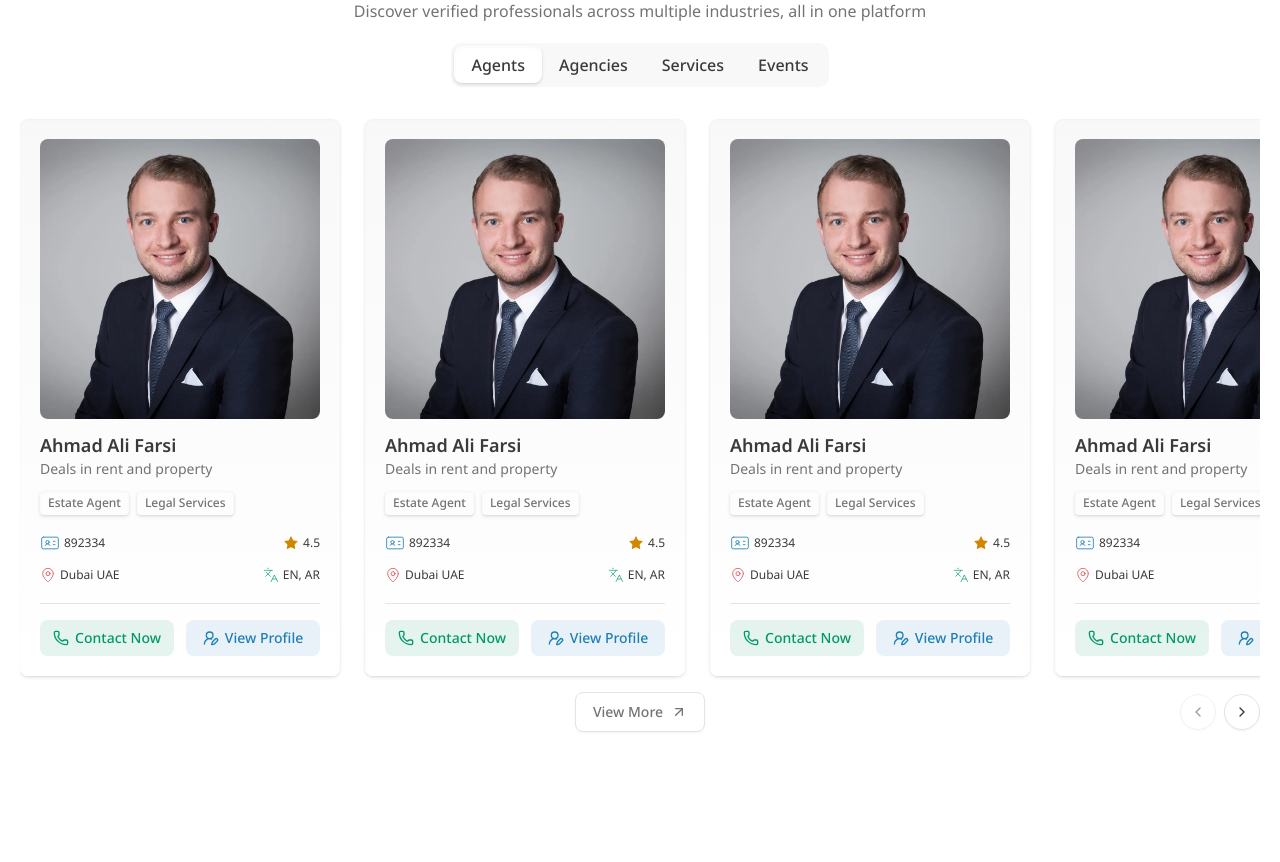
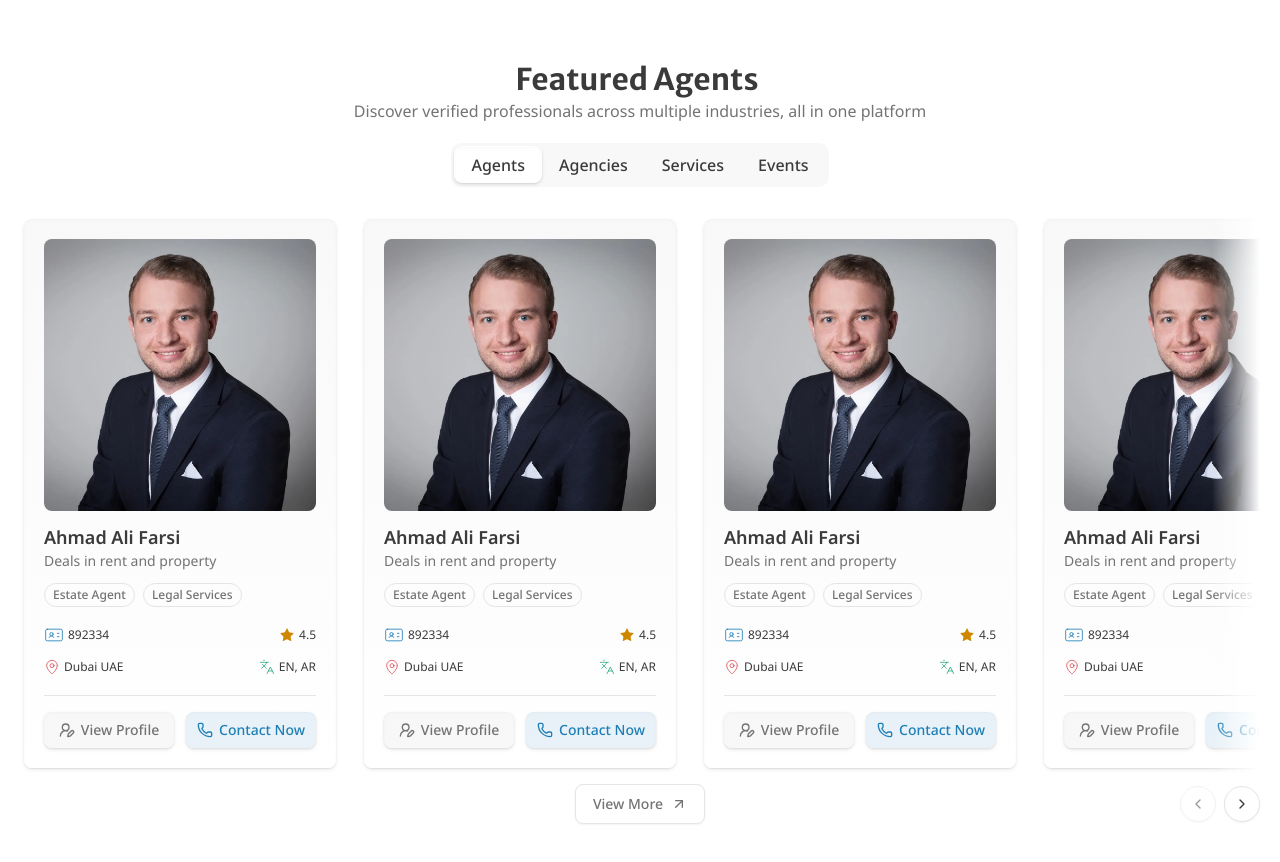
Before and after one commit to sameedahri/faa-main-frontend, a Next.js app: page / in a window 1280 px wide. Shown: the part 1524-2386 px from the top of the page. Built offline with nearby package versions, Linux system fonts and the light colour scheme.

Commit message:
Update home page layout with enhanced hero section, improved carousel functionality, and refined mission cards. Added new image asset and adjusted styles for better responsiveness and user experience.

```diff
--- a/src/app/missions/page.tsx
+++ b/src/app/missions/page.tsx
@@ -28,7 +28,7 @@ function MissionsPage() {
                         title="Choose Your Mission"
                     />
                 </div>
-                <div className='grid grid-cols-4 gap-5'>
+                <div className='grid grid-cols-1 gap-5 md:grid-cols-2 xl:grid-cols-4'>
                     {missions.map((mission) => (
                         <MissionCard
                             key={mission.title}
--- a/src/app/page.tsx
+++ b/src/app/page.tsx
@@ -8,7 +8,8 @@ import Image from "next/image";
 export default async function Home(props: PageProps<"/">) {
     return (
         <div className="flex flex-col gap-10">
-            <div className="relative min-h-[650px] overflow-hidden grid">
+            {/* Hero Section */}
+            <div className="relative min-h-[750px] overflow-hidden grid">
                 <Image
                     src={home.heroImage}
                     alt="Hero"
@@ -17,6 +18,8 @@ export default async function Home(props: PageProps<"/">) {
                     priority
                     placeholder="blur"
                 />
+                {/* Fade gradient overlay */}
+                <div className="absolute inset-0 bg-gradient-to-b from-transparent via-transparent to-white -z-[5]"></div>
                 <div className="container">
                     <div className="grid h-full relative w-full place-content-center">
                         <h1 className="text-3xl text-center font-bold backdrop-blur-md bg-white/85  rounded-md px-6 py-4 text-primary md:text-4xl">Find. Connect. Succeed.</h1>
--- a/src/app/styles/globals.css
+++ b/src/app/styles/globals.css
@@ -82,6 +82,8 @@
 
   /* Borders */
   --border-highlight: var(--border-highlight);
+
+  /* Animation */
 }
 
 :root {
--- a/src/features/home/component/section/featured-base-carousel.tsx
+++ b/src/features/home/component/section/featured-base-carousel.tsx
@@ -8,6 +8,7 @@ import React, { PropsWithChildren, useRef, useState } from 'react'
 import { Keyboard, Mousewheel, Navigation } from 'swiper/modules';
 import { Swiper, SwiperProps, SwiperSlide, SwiperSlideProps } from 'swiper/react';
 import { cn } from '@/shared/lib/utils';
+import type { Swiper as SwiperType } from 'swiper';
 
 type FeaturedBaseCarouselProps = PropsWithChildren<{
     swiperProps?: SwiperProps,
@@ -21,9 +22,20 @@ export function FeaturedBaseCarousel(props: FeaturedBaseCarouselProps) {
     const prevButtonRef = useRef<HTMLButtonElement>(null);
 
     const [_, setIsInitialized] = useState(false);
+    const [isBeginning, setIsBeginning] = useState(true);
+    const [isEnd, setIsEnd] = useState(false);
+
+    const handleSlideChange = (swiper: SwiperType) => {
+        setIsBeginning(swiper.isBeginning);
+        setIsEnd(swiper.isEnd);
+    };
 
     return (
         <div className='relative'>
+            <div className='relative'>
+                {/* Right and left fade overlay */}
+                <CarouselFadeOverlay isBeginning={isBeginning} isEnd={isEnd} />
+
                 <Swiper
                     modules={[Mousewheel, Keyboard, Navigation]}
                     keyboard
@@ -55,29 +67,29 @@ export function FeaturedBaseCarousel(props: FeaturedBaseCarouselProps) {
                         },
                         1280: {
                             slidesPerView: "auto",
-                        spaceBetween: 25,
+                            spaceBetween: 20,
                             slidesPerGroup: 2,
                             allowTouchMove: false,
                         },
                     }}
-                onInit={() => {
+                    onInit={(swiper) => {
                         setIsInitialized(true);
+                        handleSlideChange(swiper);
                     }}
-                observer={true}
-                observeParents={true}
-                observeSlideChildren={true}
+                    onSlideChange={handleSlideChange}
                     {...props.swiperProps}
                 >
                     {props.items.map((item, index) => (
                         <SwiperSlide
                             key={`${props.items.length}-${index}`}
-                        className='w-full md:max-w-[320px]'
+                            className='w-full md:px-1 md:max-w-[320px]'
                             {...props.swiperSlideProps}
                         >
                             {item}
                         </SwiperSlide>
                     ))}
                 </Swiper>
+            </div>
             <div className='grid grid-cols-4 grid-rows-1 pt-2'>
                 <Button
                     variant='outline'
@@ -115,6 +127,33 @@ export function FeaturedBaseCarousel(props: FeaturedBaseCarouselProps) {
     )
 }
 
+function CarouselFadeOverlay({ isBeginning, isEnd }: {
+    isBeginning: boolean,
+    isEnd: boolean,
+}) {
+    const className = "absolute top-0 bottom-0 hidden from-background-light to-transparent z-10 pointer-events-none transition-opacity duration-300 md:block md:w-10 lg:w-12"
+    return (
+        <>
+            <div
+                className={cn(
+                    className,
+                    "bg-gradient-to-r left-0",
+                    isBeginning ? "opacity-0" : "opacity-100"
+                )}
+            />
+
+            {/* Right fade overlay */}
+            <div
+                className={cn(
+                    className,
+                    "bg-gradient-to-l right-0",
+                    isEnd ? "opacity-0" : "opacity-100"
+                )}
+            />
+        </>
+    )
+}
+
 
 export function BaseCarouselCard(props: PropsWithChildren<{
     className?: string
--- a/src/shared/components/agency-info-card.tsx
+++ b/src/shared/components/agency-info-card.tsx
@@ -115,20 +115,20 @@ function AgencyInfoCard(props: AgenciesInfoCardProps) {
 
                 <div className='grid grid-cols-2 gap-3'>
                     <Button
-                        variant={"soft-success"}
+                        variant={"soft-muted"}
                         size={"sm"}
-                        className='h-9'
+                        className='h-9 shadow-sm hover:shadow-md'
                     >
-                        <Phone />
-                        Contact Now
+                        <UserRoundPen />
+                        View Profile
                     </Button>
                     <Button
                         variant={"soft-primary"}
                         size={"sm"}
-                        className='h-9'
+                        className='h-9 text-primary hover:bg-primary/10 shadow-sm group hover:shadow-md'
                     >
-                        <UserRoundPen />
-                        View Profile
+                        <Phone />
+                        Contact Now
                     </Button>
                 </div>
             </div>
--- a/src/shared/components/agent-info-card/agent-info-card.tsx
+++ b/src/shared/components/agent-info-card/agent-info-card.tsx
@@ -6,6 +6,7 @@ import { IdCard, Languages, MapPin, Phone, Star, UserRoundPen } from 'lucide-rea
 import { Button } from '@/ui/button'
 import { Separator } from '@/ui/separator'
 import { BaseCarouselCard } from '@/features/home/component/section/featured-base-carousel'
+import Link from 'next/link'
 
 function AgentInfoCard() {
     return (
@@ -20,7 +21,12 @@ function AgentInfoCard() {
             </div>
             <div className='pt-3 flex flex-col gap-3'>
                 <div>
-                    <h2 className='text-lg font-semibold'>Ahmad Ali Farsi</h2>
+                    <Link
+                        href={"#"}
+                        className='text-lg font-semibold hover:text-primary transition-colors duration-300'
+                    >
+                        Ahmad Ali Farsi
+                    </Link>
                     <p className='text-muted-foreground text-sm'>
                         Deals in rent and property
                     </p>
@@ -29,13 +35,15 @@ function AgentInfoCard() {
                 <div className="flex gap-2">
                     <Badge
                         variant={"muted"}
-                        className='rounded-[4px] shadow-sm bg-transparent h-6'
+                        className='shadow-s bg-transparent h-6 border-border rounded-full'
+                        type={"outline"}
                     >
                         Estate Agent
                     </Badge>
                     <Badge
                         variant={"muted"}
-                        className='rounded-[4px] shadow-sm bg-transparent h-6'
+                        type={"outline"}
+                        className='shadow-s border-border bg-transparent h-6 rounded-full'
                     >
                         Legal Services
                     </Badge>
@@ -86,20 +94,20 @@ function AgentInfoCard() {
 
                 <div className='grid grid-cols-2 gap-3'>
                     <Button
-                        variant={"soft-success"}
+                        variant={"soft-muted"}
                         size={"sm"}
-                        className='h-9'
+                        className='h-9 w-full shadow-sm hover:shadow-md'
                     >
-                        <Phone />
-                        Contact Now
+                        <UserRoundPen />
+                        View Profile
                     </Button>
                     <Button
                         variant={"soft-primary"}
                         size={"sm"}
-                        className='h-9'
+                        className='h-9 text-primary hover:bg-primary/10 shadow-sm hover:shadow-md'
                     >
-                        <UserRoundPen />
-                        View Profile
+                        <Phone />
+                        Contact Now
                     </Button>
                 </div>
             </div>
--- a/src/shared/components/service-info-card.tsx
+++ b/src/shared/components/service-info-card.tsx
@@ -4,6 +4,7 @@ import { Badge } from '@/shared/components/ui/badge'
 import { Button } from '@/shared/components/ui/button'
 import { MapPin, Phone, UserRoundPen } from 'lucide-react'
 import { Separator } from '@/shared/components/ui/separator'
+import Link from 'next/link'
 
 function ServiceInfoCard() {
     return (
@@ -21,9 +22,12 @@ function ServiceInfoCard() {
             </div>
             <div className='pt-2 flex flex-col gap-4'>
                 <div className='flex flex-col gap-1'>
-                    <h2 className='text-lg font-semibold leading-tight'>
+                    <Link
+                        href={"#"}
+                        className='text-lg font-semibold leading-tight hover:text-primary'
+                    >
                         Consultation and needs assessment
-                    </h2>
+                    </Link>
                     <p className='text-muted-foreground text-sm'>
                         Tailored investment advice to help you find high-yield properties and build a strong real estate portfolio.
                     </p>
@@ -44,22 +48,20 @@ function ServiceInfoCard() {
 
                 <Separator className='my-1' />
 
-                <div className='grid grid-cols-2 gap-3'>
-                    <Button
-                        variant={"soft-success"}
+                <div className='grid grid-cols-1 gap-3'>
+                    {/* <Button
+                        variant={"soft-muted"}
                         size={"sm"}
                         className='h-9'
                     >
-                        <Phone />
-                        Contact Now
-                    </Button>
+                        Details
+                    </Button> */}
                     <Button
                         variant={"soft-primary"}
                         size={"sm"}
                         className='h-9'
                     >
-                        <UserRoundPen />
-                        View Profile
+                        Contact
                     </Button>
                 </div>
             </div>
```
Also changed, not shown: src/shared/constants/mission.ts (+15 -10 lines), public/assets/images/home-page/hero.jpeg. Lines whose indentation alone changed are shown as unchanged.
